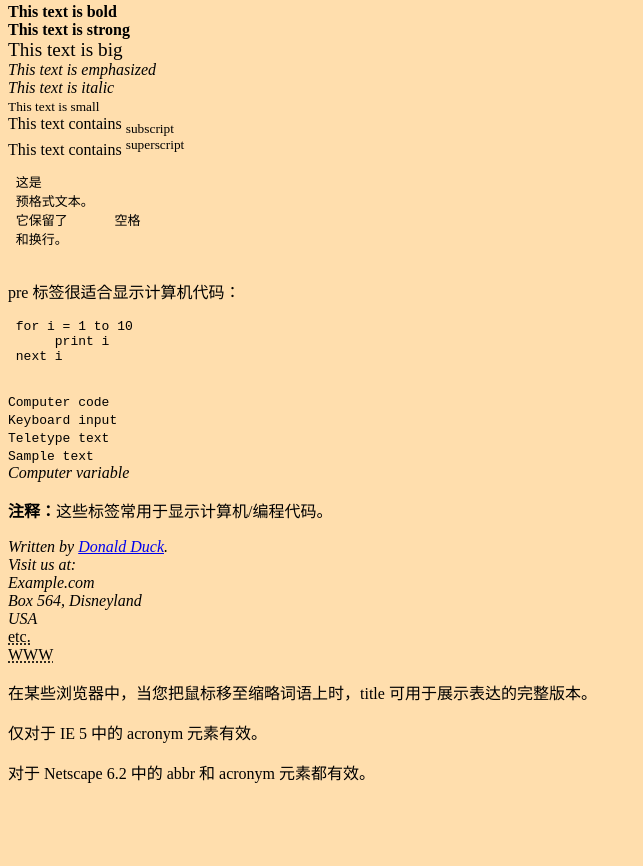
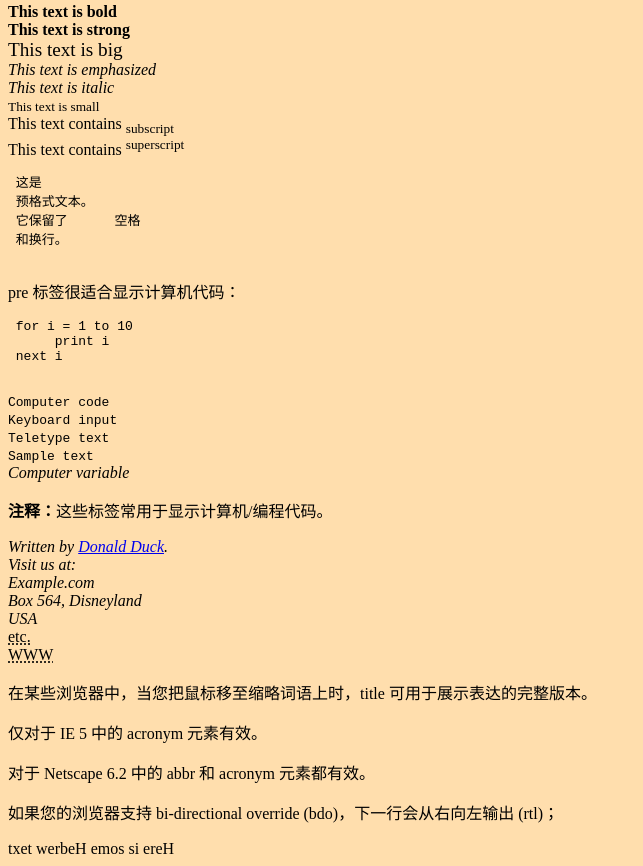
Before and after one commit to Xu-TikT/HtmlTest, a plain HTML site: page index.html in a window 1280 px wide. Shown: the part 967-1833 px from the top of the page, without its empty margins (0-643 px from the left). Before the commit the page ends 1767 px from the top, so only its background shows below. Drawn offline with Linux system fonts and the light colour scheme.

Commit message:
改变文字方向标签

```diff
--- a/index.html
+++ b/index.html
@@ -166,5 +166,13 @@ USA
 
 <p>对于 Netscape 6.2 中的 abbr 和 acronym 元素都有效。</p>
 
+<!-- 改变文字方向标签 -->
+<p>
+如果您的浏览器支持 bi-directional override (bdo)，下一行会从右向左输出 (rtl)；
+</p>
+
+<bdo dir="rtl">
+Here is some Hebrew text
+</bdo>
 	</body>
 </html>
```
